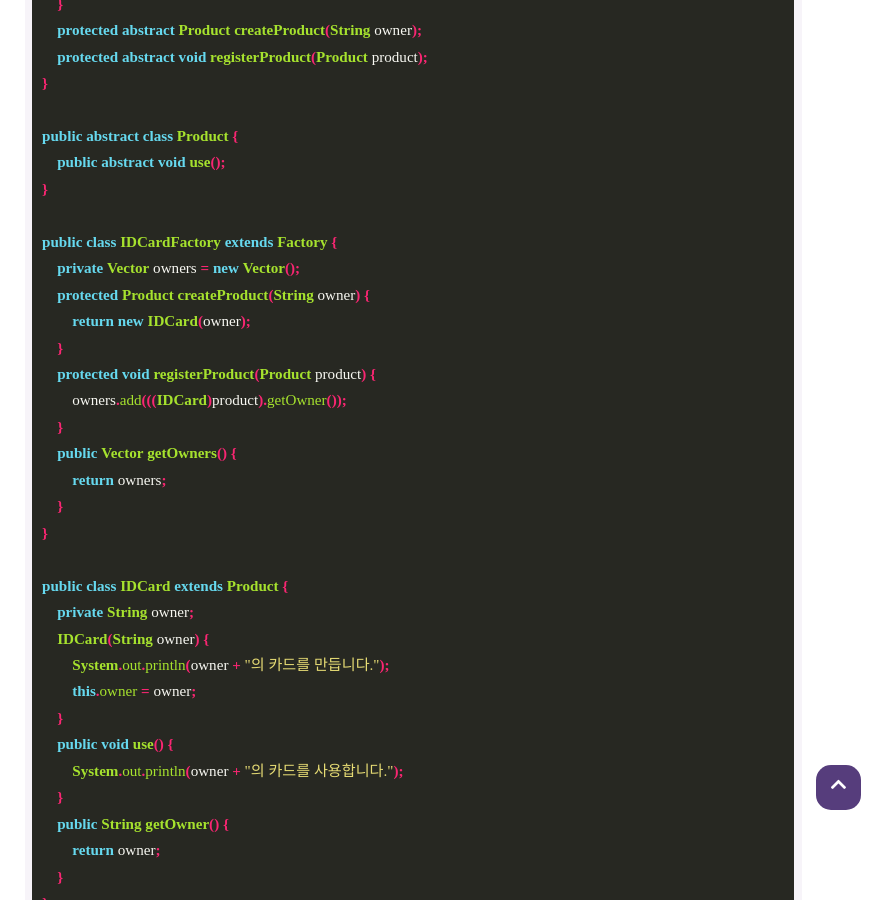
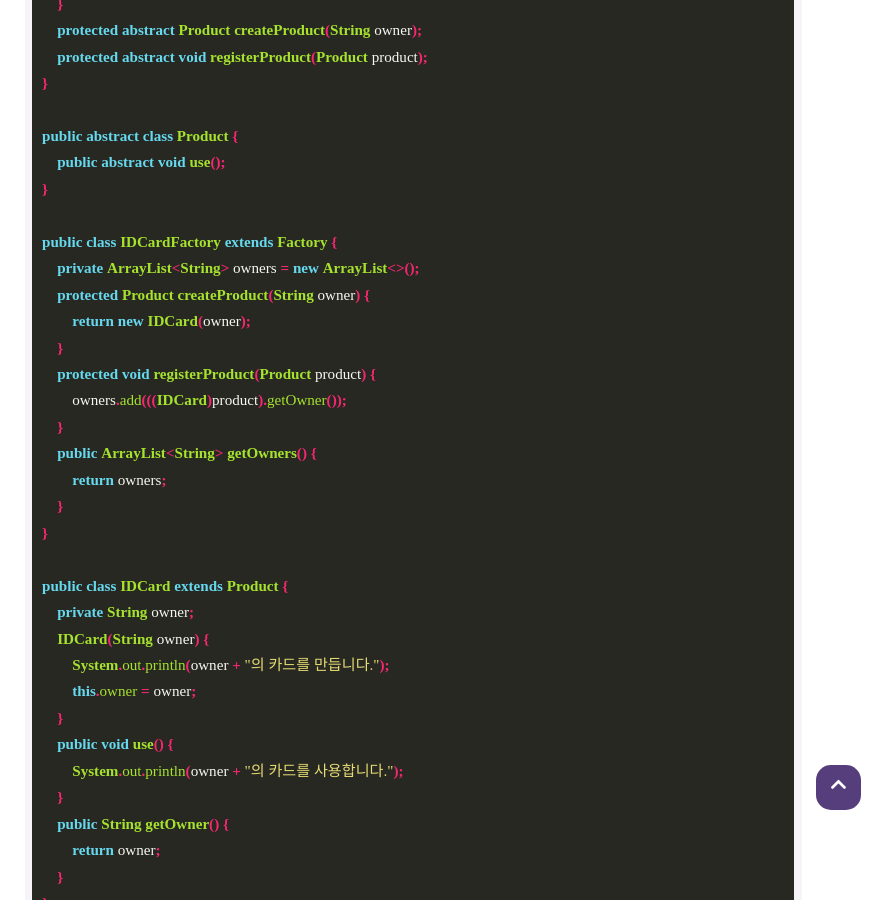
Before and after one commit to jsyang-dev/jsyang-dev.github.io, a Jekyll site: the page built from _posts/2020-01-01-design-pattern-factory-method.md, in a window 1280 px wide and 900 px high, scrolled down 2264 px. Shown: the whole window, without its empty margins (227-1119 px from the left). Built offline with Jekyll 4.4.1, drawn with Linux system fonts in a browser that asks for light colours; nearby versions of some CDN libraries; some web fonts are replaced; comment, search, counter and statistics services are not loaded.

Commit message:
Post 수정 - Factory Method

```diff
--- a/_posts/2020-01-01-design-pattern-factory-method.md
+++ b/_posts/2020-01-01-design-pattern-factory-method.md
@@ -53,14 +53,14 @@ public abstract class Product {
 }
 
 public class IDCardFactory extends Factory {
-    private Vector owners = new Vector();
+    private ArrayList<String> owners = new ArrayList<>();
     protected Product createProduct(String owner) {
         return new IDCard(owner);
     }
     protected void registerProduct(Product product) {
         owners.add(((IDCard)product).getOwner());
     }
-    public Vector getOwners() {
+    public ArrayList<String> getOwners() {
         return owners;
     }
 }
```
